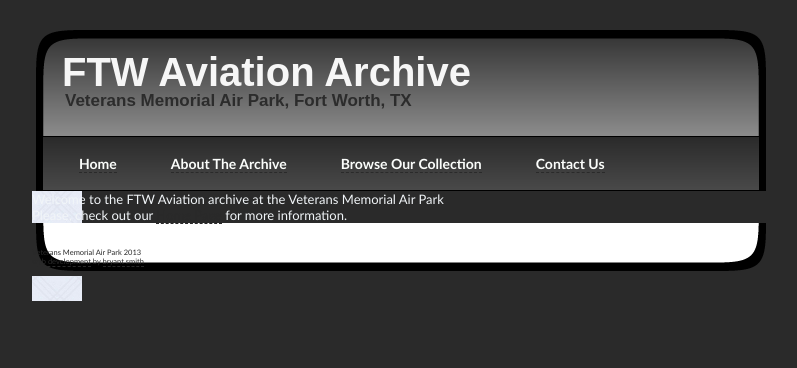
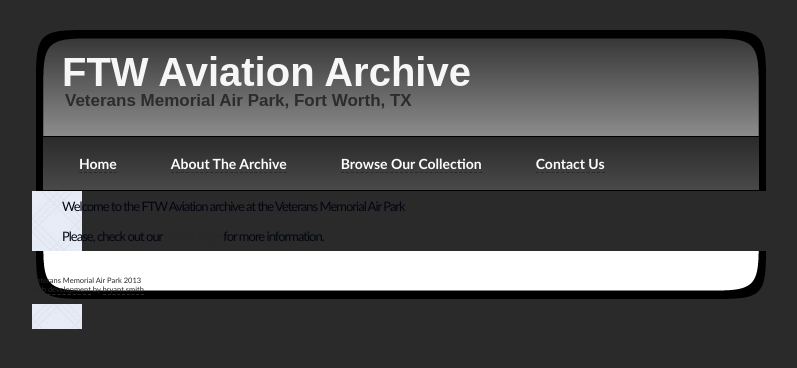
Before and after one commit to vmap/vmap.github.io, a Jekyll site: the page built from index.html, in a window 1280 px wide. Shown: the top 368 px of the page, without its empty margins (239-1036 px from the left). Built offline with Jekyll 4.4.1, drawn with Linux system fonts in a browser that asks for light colours; Markdown is read by kramdown in place of the engine named in the settings.

Commit message:
redesign experiment

```diff
--- a/index.html
+++ b/index.html
@@ -2,5 +2,7 @@
 layout: default
 ---
 
-<p>Welcome to the FTW Aviation archive at the Veterans Memorial Air Park</p>
-<p>Please, check out our <a href="http://veteransmemorialairpark.com">Home Page</a> for more information.</p>
+<div class="contentText">
+	<p>Welcome to the FTW Aviation archive at the Veterans Memorial Air Park</p>
+	<p>Please, check out our <a href="http://veteransmemorialairpark.com">Home Page</a> for more information.</p>
+</div>
```
